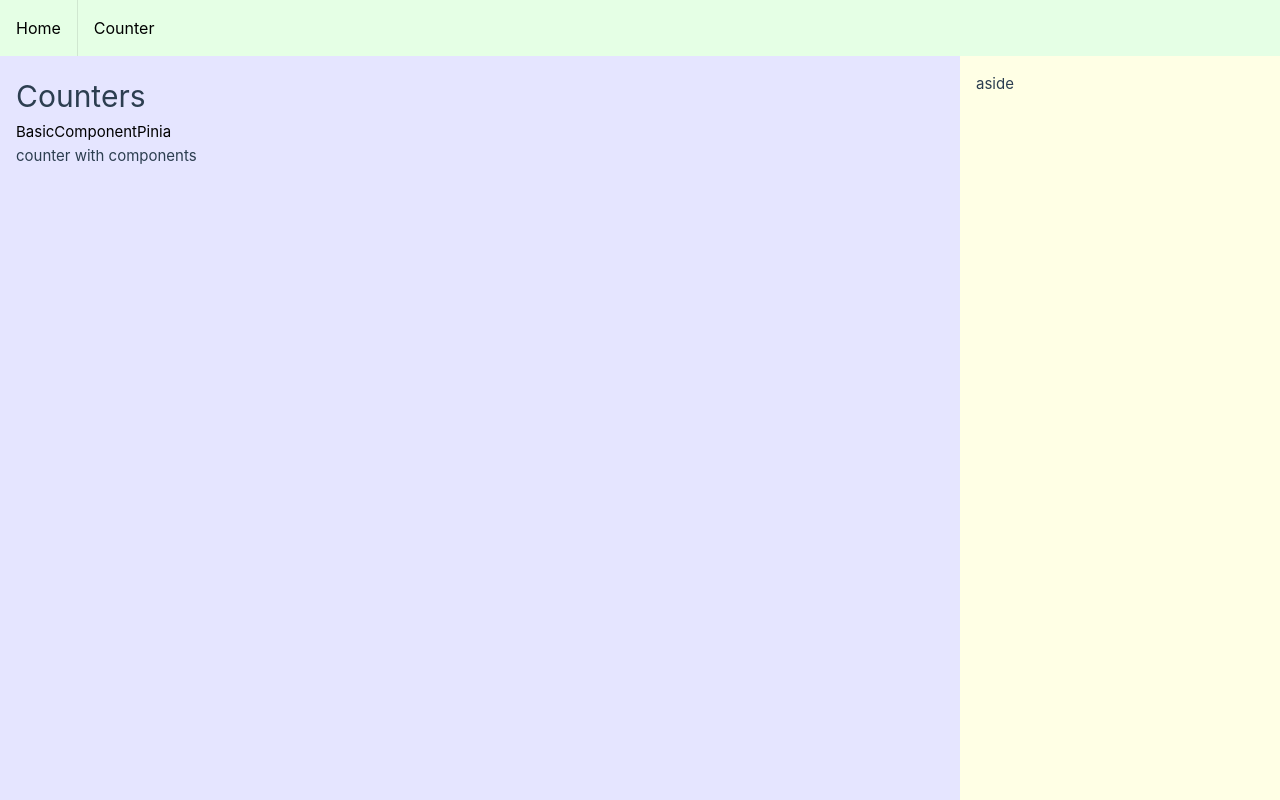
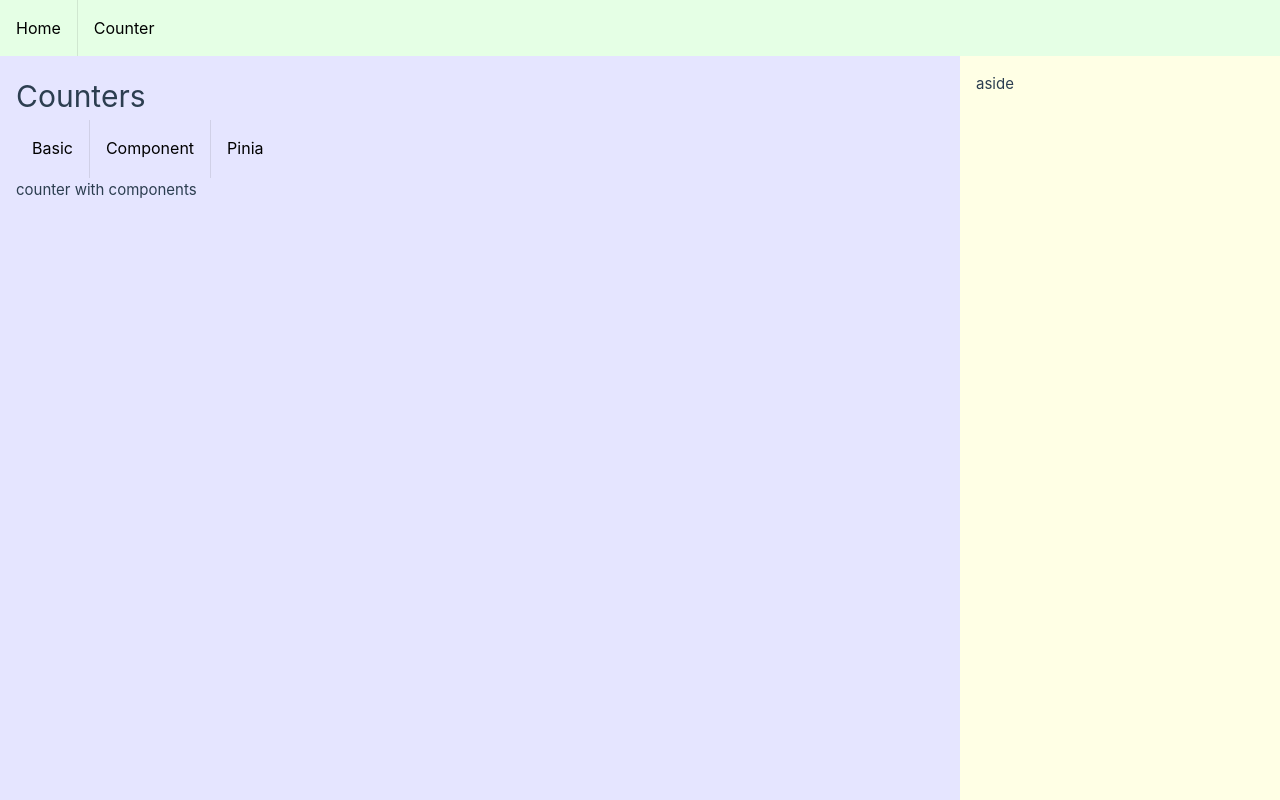
Before and after one commit to Vsevolod-Shustov/seven-guis, a Vue app: page /counter/basic in a window 1280 px wide. Built offline with nearby package versions, Linux system fonts and the light colour scheme; the HTML template or start-up script is replaced by a standard one.

Commit message:
add Nav component, :slotted styles, use it in header and CounterView

```diff
--- a/src/App.vue
+++ b/src/App.vue
@@ -1,14 +1,15 @@
 <script setup lang="ts">
 import { RouterLink, RouterView } from 'vue-router'
+import Nav from './components/Nav.vue'
 </script>
 
 <template>
   <header>
     <div class="wrapper">
-      <nav>
+      <Nav>
         <RouterLink to="/">Home</RouterLink>
         <RouterLink to="/counter">Counter</RouterLink>
-      </nav>
+      </Nav>
     </div>
   </header>
   <div class="content">
@@ -30,30 +31,6 @@ header {
   line-height: 1.5rem;
   background-color: rgba(0, 255, 0, 0.1);
   grid-area: header;
-}
-
-nav {
-  width: 100%;
-  text-align: center;
-}
-
-nav a.router-link-exact-active {
-  background-color: rgba(0, 0, 0, 0.1);
-}
-
-nav a.router-link-exact-active:hover {
-  background-color: rgba(0, 0, 0, 0.1);
-  text-decoration: none;
-  cursor: not-allowed;
-}
-
-nav a {
-  display: inline-block;
-  padding: 1rem;
-}
-
-nav a:first-of-type {
-  border: 0;
 }
 
 main {
@@ -111,15 +88,6 @@ aside {
     flex-wrap: wrap;
   }
 
-  nav {
-    text-align: left;
-    font-size: 1rem;
-  }
-
-  nav a {
-    border-inline-start: 1px solid var(--color-border);
-  }
-
   .slide-wrapper {
     min-height: var(--content-height-desktop);
   }
--- /dev/null
+++ b/src/components/Nav.vue
@@ -0,0 +1,42 @@
+<template>
+  <nav class="nav">
+    <slot></slot>
+  </nav>
+</template>
+
+<style scoped>
+.nav {
+  width: 100%;
+  text-align: center;
+}
+
+.nav :slotted(a.router-link-exact-active) {
+  background-color: rgba(0, 0, 0, 0.1);
+}
+
+.nav :slotted(a.router-link-exact-active:hover) {
+  background-color: rgba(0, 0, 0, 0.1);
+  text-decoration: none;
+  cursor: not-allowed;
+}
+
+.nav :slotted(a) {
+  display: inline-block;
+  padding: 1rem;
+}
+
+@media (min-width: 1024px) {
+  .nav {
+    text-align: left;
+    font-size: 1rem;
+  }
+
+  .nav :slotted(a) {
+    border-inline-start: 1px solid var(--color-border);
+  }
+
+  .nav :slotted(a:first-of-type) {
+    border: 0;
+  }
+}
+</style>
--- a/src/views/CounterView.vue
+++ b/src/views/CounterView.vue
@@ -1,15 +1,16 @@
 <script setup lang="ts">
 import { RouterView } from 'vue-router'
+import Nav from '@/components/Nav.vue'
 </script>
 
 <template>
   <div class="page">
     <h1>Counters</h1>
-    <nav>
+    <Nav>
       <RouterLink to="/basic">Basic</RouterLink>
       <RouterLink to="/component">Component</RouterLink>
       <RouterLink to="/pinia">Pinia</RouterLink>
-    </nav>
+    </Nav>
     <RouterView></RouterView>
   </div>
 </template>
```
